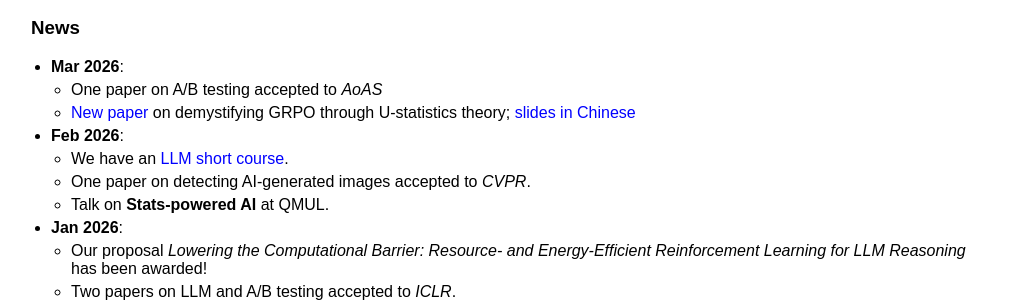
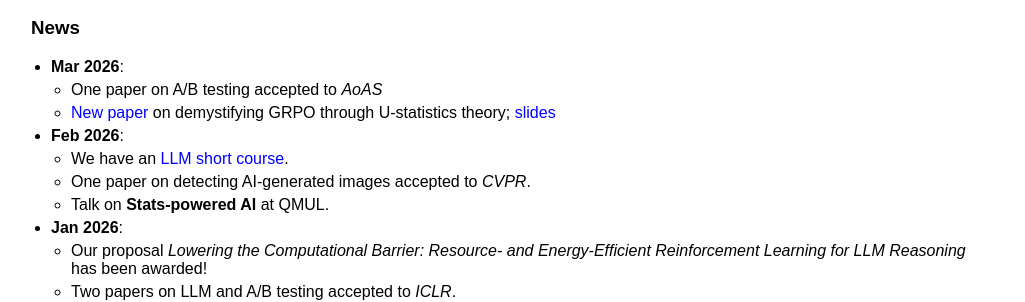
Before and after one commit to callmespring/callmespring.github.io, a Jekyll site: the page built from index.md, in a window 1280 px wide and 900 px high, scrolled down 1027 px. Shown: the part 156-458 px from the top of the window, without its empty margins (109-1134 px from the left). Built offline with Jekyll 4.4.1, drawn with Linux system fonts in a browser that asks for light colours.

Commit message:
Update index.md

```diff
--- a/index.md
+++ b/index.md
@@ -29,7 +29,7 @@
 ### News
 - **Mar 2026**:
   * One paper on A/B testing accepted to *AoAS*
-  * [New paper](http://arxiv.org/abs/2603.01162) on demystifying GRPO through U-statistics theory; [slides in Chinese](./slides/GRPOChinese.pdf)
+  * [New paper](http://arxiv.org/abs/2603.01162) on demystifying GRPO through U-statistics theory; [slides](./slides/GRPO.pdf)
 - **Feb 2026**:
   * We have an [LLM short course](https://github.com/noncollapse/LLM_short_course).
   * One paper on detecting AI-generated images accepted to *CVPR*.
```
